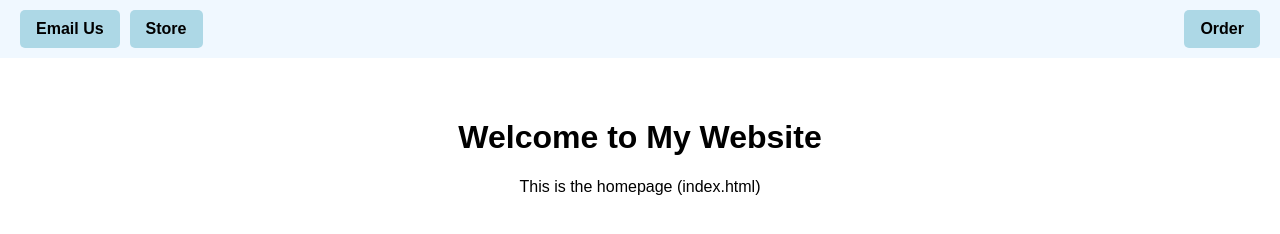
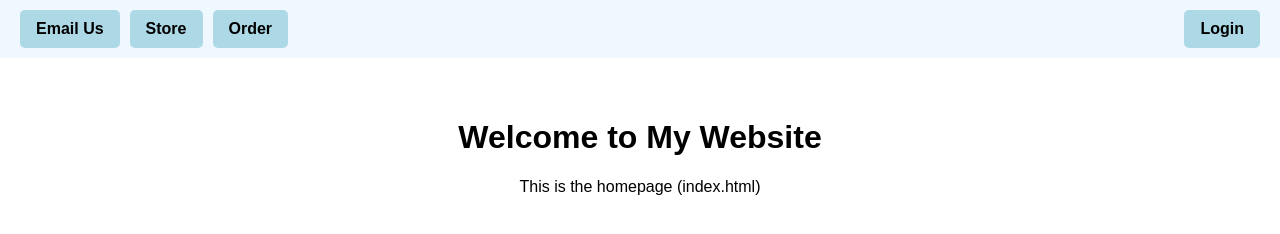
Before and after one commit to Kidman112/EMSclickerfidgets.github.io, a plain HTML site: page index.html in a window 1280 px wide. Drawn offline with Linux system fonts and the light colour scheme.

Commit message:
added order

```diff
--- a/index.html
+++ b/index.html
@@ -46,14 +46,14 @@
 </head>
 <body>
 
-  <div class="top-bar">
-    <div class="left-buttons">
-      <a href="email.html" class="button">Email Us</a>
-      <a href="store.html" class="button">Store</a>
-    </div>
-    <a href="order.html" class="button">Order</a>
+<div class="top-bar">
+  <div class="left-buttons">
+    <a href="email.html" class="button">Email Us</a>
+    <a href="store.html" class="button">Store</a>
+    <a href="order.html" class="button">Order</a> <!-- NEW BUTTON -->
   </div>
-
+  <a href="login.html" class="button">Login</a>
+</div>
   <div class="content">
     <h1>Welcome to My Website</h1>
     <p>This is the homepage (index.html)
```
